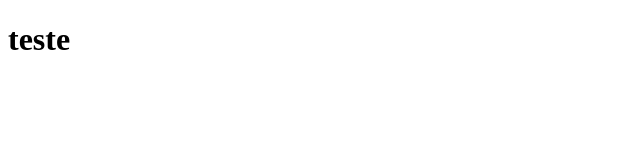
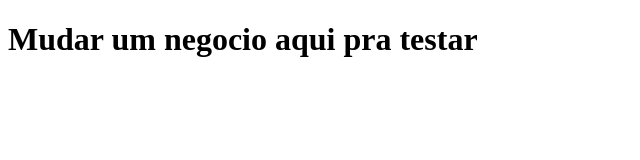
Before and after one commit to lucasviola1/lucasviola1, a plain HTML site: page index.html in a window 1280 px wide. Shown: the whole page, without its empty margins (0-640 px from the left). Drawn offline with Linux system fonts and the light colour scheme.

Commit message:
Test Commit

```diff
--- a/index.html
+++ b/index.html
@@ -7,6 +7,6 @@
     <title>Viola</title>
 </head>
 <body>
-    <h1>teste</h1>
+    <h1>Mudar um negocio aqui pra testar</h1>
 </body>
 </html>
```
